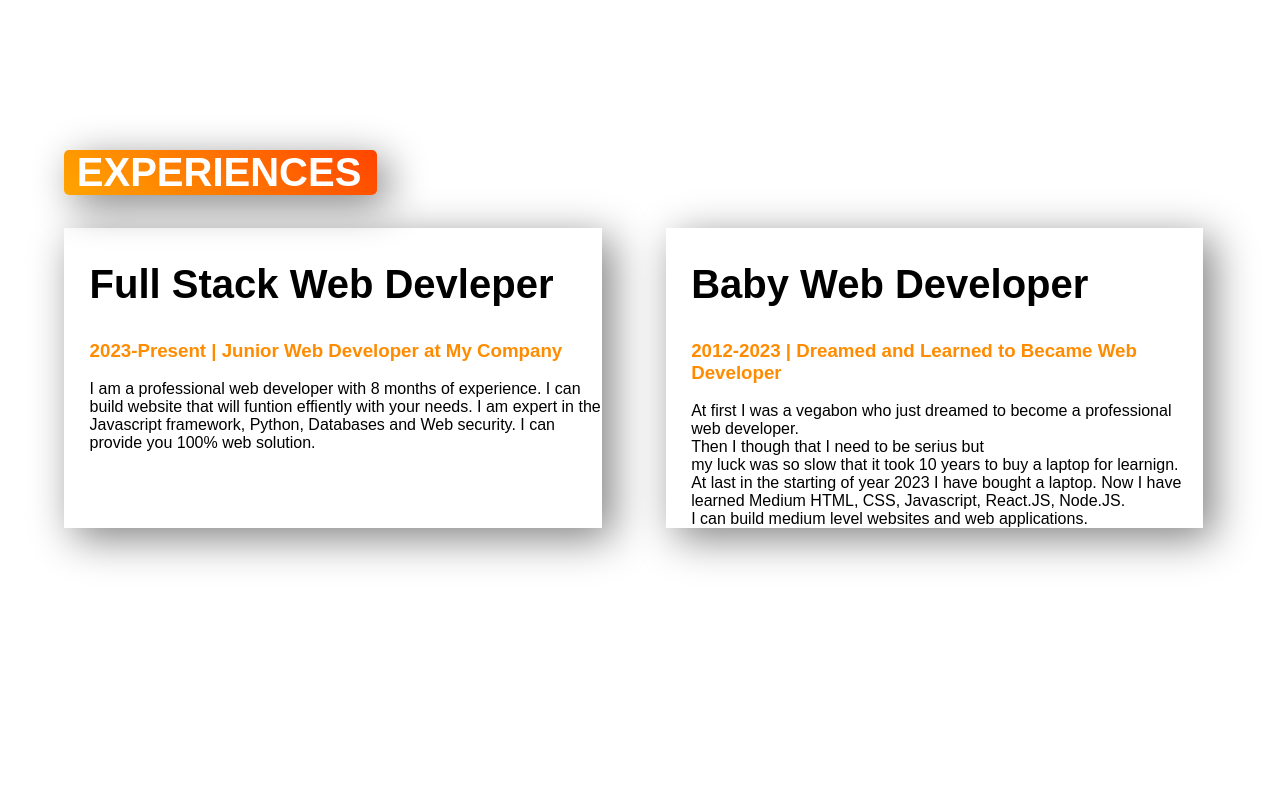
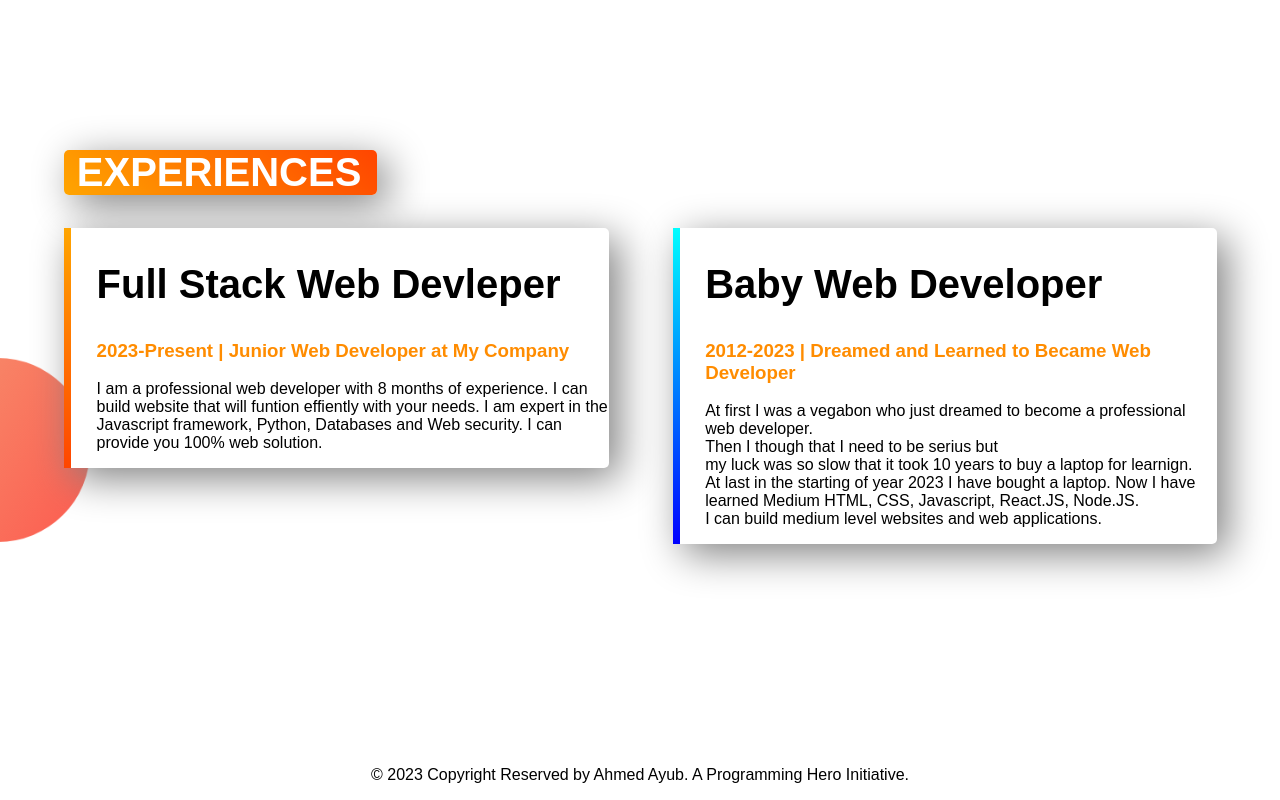
Before and after one commit to coderayub/Portfolio-site, a plain HTML site: page index.html in a window 1280 px wide. Shown: the part 1083-1883 px from the top of the page. Before the commit the page ends 1833 px from the top, so only its background shows below. Drawn offline with Linux system fonts and the light colour scheme.

Commit message:
all done

```diff
--- a/index.html
+++ b/index.html
@@ -10,7 +10,7 @@
     <section class="top-banner">
       <div class="half-width">
         <h1>Welcome to</h1>
-        <h1><span class="name-highlight">Ayub Ahmed</span> Website</h1>
+        <h1><span class="name-highlight">Ayub Ahmed</span>'s Website</h1>
         <h3>World Class Pro Web Developer</h3>
         <p>
           I am a professional Web Developer. <br />
@@ -55,7 +55,7 @@
     </section>
     <section class="experience-area">
       <h2 class="margin-experiences">EXPERIENCES</h2>
-      <div class="half-width single-experiences">
+      <div id="full-stack" class="half-width single-experiences">
         <h2>Full Stack Web Devleper</h2>
         <h3>
           <span class="orange-highlight"
@@ -69,7 +69,7 @@
           provide you 100% web solution.
         </p>
       </div>
-      <div class="half-width single-experiences">
+      <div id="baby-dev" class="half-width single-experiences">
         <h2>Baby Web Developer</h2>
         <h3>
           <span class="orange-highlight"
@@ -88,5 +88,11 @@
         </p>
       </div>
     </section>
+    <footer>
+      <p>
+        &copy; 2023 Copyright Reserved by Ahmed Ayub. A Programming Hero
+        Initiative.
+      </p>
+    </footer>
   </body>
 </html>
--- a/style.css
+++ b/style.css
@@ -62,5 +62,27 @@ section{
 }
 .single-experiences{
     box-shadow: 10px 10px 40px gray;
-    height: 300px;
+    height: auto;
+    border-radius:5px;
+    background-color: white;
 }
+.experience-area{
+    background-image: url(images/exp-bg.png);
+    background-repeat: no-repeat;
+    background-position:left;
+    background-size: 90px;
+    background-blend-mode: difference;
+}
+#full-stack{
+    border-left:7px solid;
+    border-image: linear-gradient(180deg,orange, orangered);
+    border-image-slice:1;
+}
+#baby-dev{
+    border-left: 7px solid;
+    border-image: linear-gradient(180deg, cyan, blue);
+    border-image-slice:1;
+}
+footer{
+    text-align: center;
+}
```
